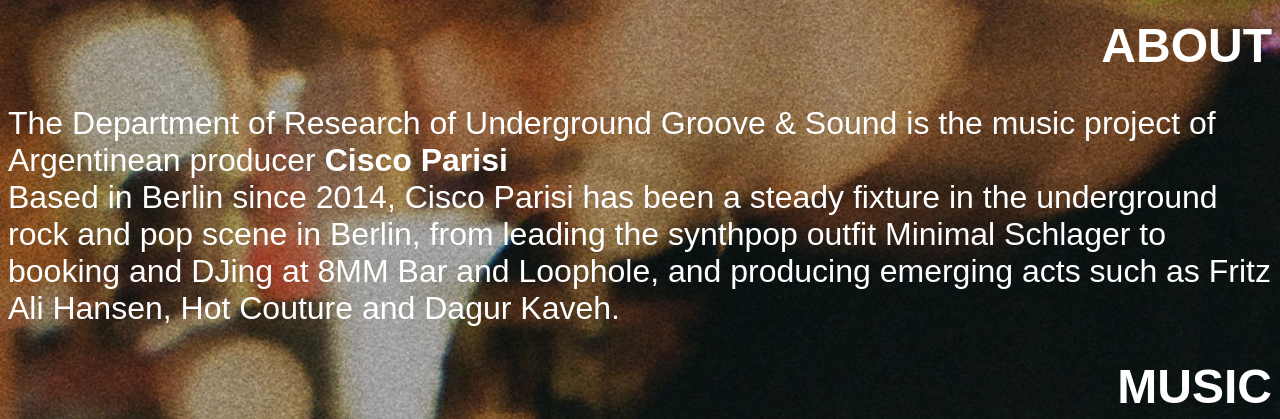
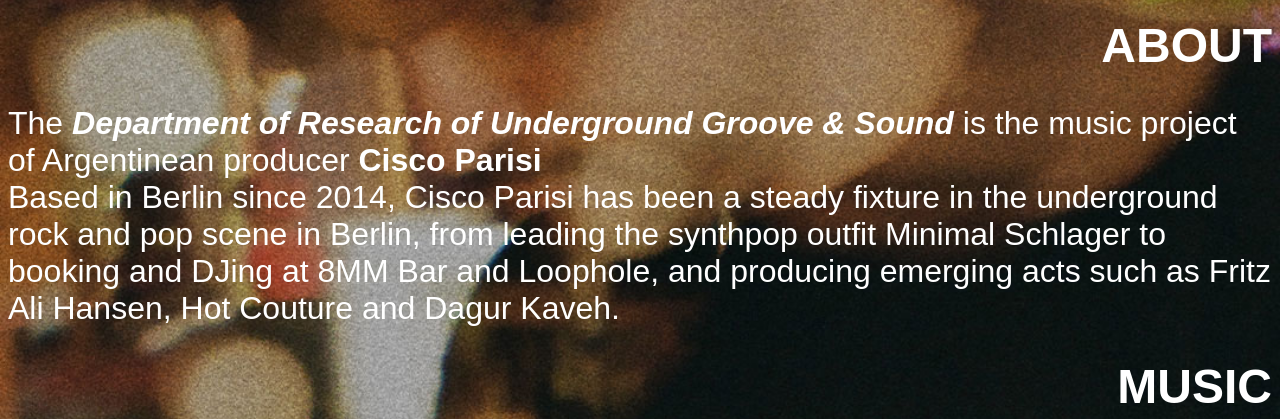
Before and after one commit to feparisi/drugs, a plain HTML site: page index.html in a window 1280 px wide. Shown: the part 381-800 px from the top of the page. Drawn offline with Linux system fonts and the light colour scheme.

Commit message:
Add files via upload

```diff
--- a/index.html
+++ b/index.html
@@ -86,7 +86,7 @@
 </header>
 <body>
 <h1>ABOUT</h1>
-<p>The Department of Research of Underground Groove & Sound is the music project of Argentinean producer <b>Cisco Parisi</b>
+<p>The <i><b>Department of Research of Underground Groove & Sound</b></i> is the music project of Argentinean producer <b>Cisco Parisi</b>
 <br>Based in Berlin since 2014, Cisco Parisi has been a steady fixture in the underground rock and pop scene in Berlin,
 from leading the synthpop outfit <a href="http://minimalschlager.bandcamp.com" target="_blank">Minimal Schlager</a>
 to booking and DJing at 8MM Bar and Loophole, and producing emerging acts such as Fritz Ali Hansen, Hot Couture and Dagur Kaveh.</p>
```
